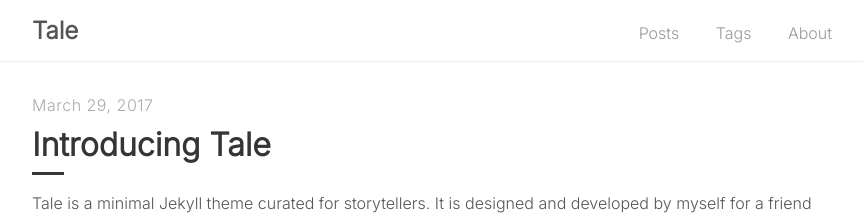
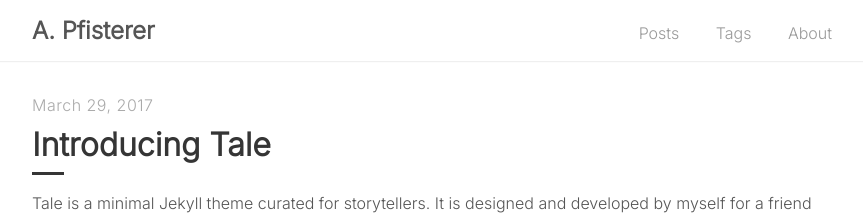
Before and after one commit to adripfi/adripfi.github.io, a Jekyll site: the page built from index.html, in a window 1280 px wide. Shown: the top 215 px of the page, without its empty margins (208-1071 px from the left). Built offline with Jekyll 4.4.1, drawn with Linux system fonts in a browser that asks for light colours; the list of posts is cut into pages by our own code.

Commit message:
Update _config.yml

```diff
--- a/_config.yml
+++ b/_config.yml
@@ -1,5 +1,5 @@
 # Site settings
-title:          Tale
+title:          A. Pfisterer
 description:    "Minimal Jekyll theme for storytellers"
 url:            "https://chesterhow.github.io"
 
```
